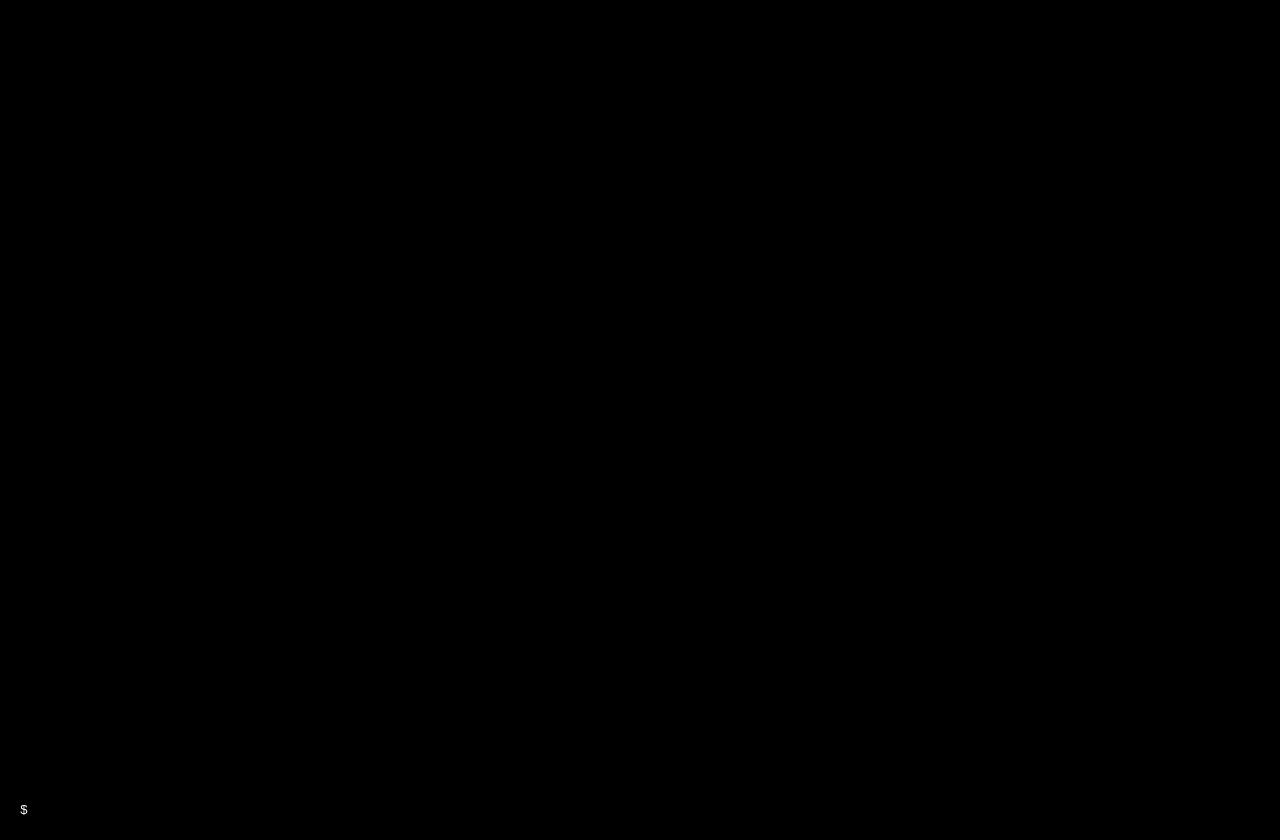
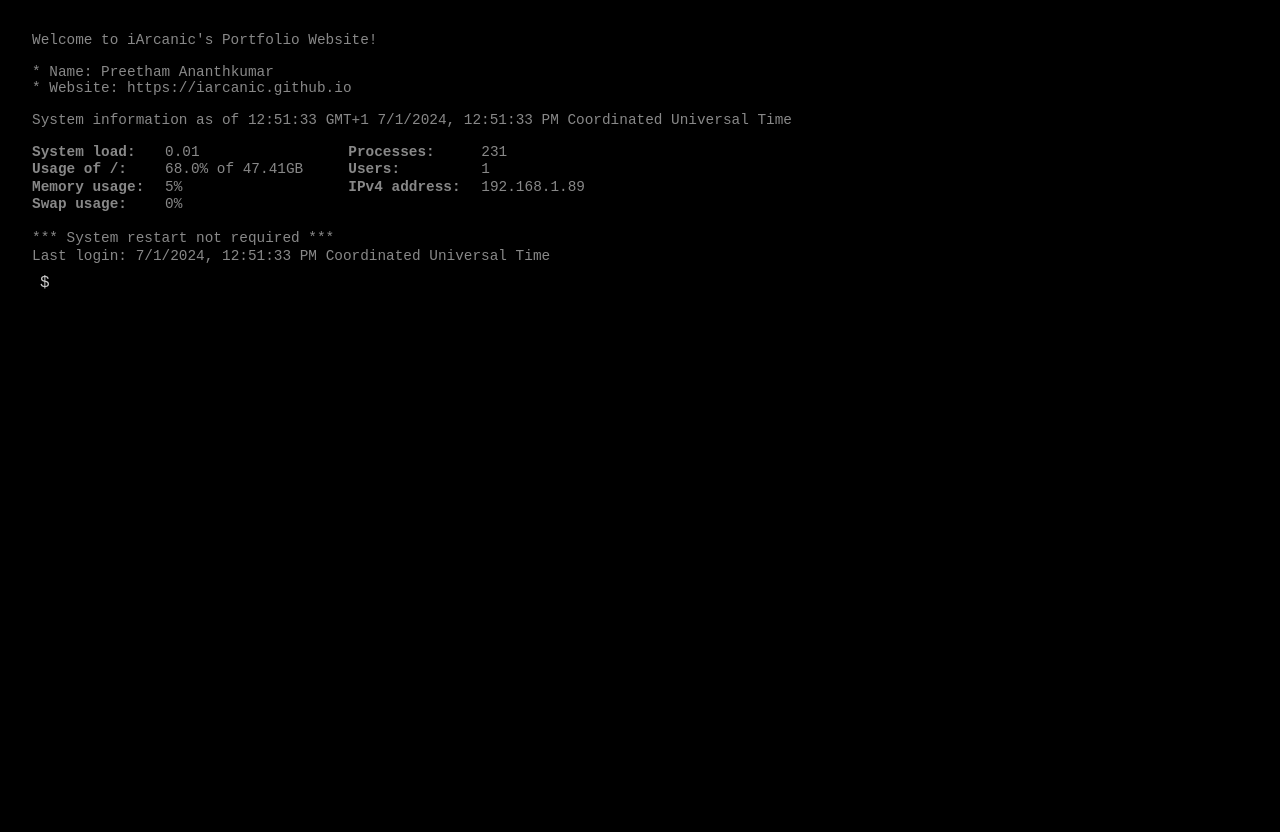
Before and after one commit to iArcanic/iarcanic.github.io, a React (Create React App) app: page / in a window 1280 px wide. Built offline with nearby package versions, Linux system fonts and the light colour scheme.

Commit message:
Added terminal welcome message and refactored inital layout

```diff
--- a/src/App.css
+++ b/src/App.css
@@ -1,38 +1,81 @@
-.App {
-  text-align: center;
+body {
+  margin: 0;
+  padding: 0;
+  font-family: "Roboto Mono", monospace; /* Replace with your chosen terminal font */
 }
 
-.App-logo {
-  height: 40vmin;
-  pointer-events: none;
+.terminal-window {
+  background-color: black;
+  color: white;
+  height: 100vh;
+  display: flex;
+  justify-content: flex-start;
+  align-items: flex-start;
+  padding: 1rem;
+  overflow: hidden;
 }
 
-@media (prefers-reduced-motion: no-preference) {
-  .App-logo {
-    animation: App-logo-spin infinite 20s linear;
-  }
+.terminal-content {
+  width: 100%;
+  max-width: 800px; /* Adjust as needed */
+  padding: 1rem;
 }
 
-.App-header {
-  background-color: #282c34;
-  min-height: 100vh;
-  display: flex;
-  flex-direction: column;
-  align-items: center;
-  justify-content: center;
-  font-size: calc(10px + 2vmin);
-  color: white;
+.terminal-welcome {
+  white-space: pre-wrap;
+  font-size: 0.9rem;
+  margin-bottom: 1rem;
+  color: #888888; /* Light gray color */
+  overflow: hidden;
 }
 
-.App-link {
-  color: #61dafb;
+.terminal-info {
+  font-size: 0.9rem;
+  line-height: 1.2;
+  color: #888888; /* Light gray color */
 }
 
-@keyframes App-logo-spin {
-  from {
-    transform: rotate(0deg);
-  }
-  to {
-    transform: rotate(360deg);
-  }
+.info-line {
+  display: grid;
+  grid-template-columns: auto 0.5fr auto 1fr; /* Adjust as needed */
+  gap: 0.5rem; /* Adjust spacing between cells */
 }
+
+.info-label {
+  font-weight: bold;
+  display: block;
+  min-width: 125px; /* Adjust as needed for alignment */
+  text-align: left; /* Align labels to the right */
+}
+
+.terminal-prompt {
+  display: flex;
+  align-items: center;
+  font-size: 1rem;
+  padding: 0.5rem;
+  color: #cccccc; /* Light gray color for prompt */
+}
+
+.command-prompt {
+  margin-right: 0.5rem;
+}
+
+.command-input {
+  background: transparent;
+  border: none;
+  outline: none;
+  color: white;
+  font-family: "Roboto Mono", monospace;
+  font-size: 1rem;
+  width: calc(100% - 1rem); /* Adjust as needed */
+  caret-color: white; /* Cursor color */
+  cursor: text; /* Set cursor to text style */
+}
+
+.command-input::placeholder {
+  color: transparent; /* Hide placeholder text */
+}
+
+.command-input:focus {
+  outline: none; /* Remove focus outline */
+}
--- a/src/App.js
+++ b/src/App.js
@@ -1,11 +1,104 @@
-import React from "react";
-import Terminal from "./components/Terminal/Terminal";
+import React, { useState, useEffect } from "react";
 import "./App.css";
 
-const App = () => (
-  <div className="App">
-    <Terminal />
-  </div>
-);
+function App() {
+  const [inputValue, setInputValue] = useState("");
+  const [currentTime, setCurrentTime] = useState("");
+  const [timezone, setTimezone] = useState("");
+
+  useEffect(() => {
+    const fetchTimeAndTimezone = () => {
+      const timeOptions = {
+        hour: "numeric",
+        minute: "numeric",
+        second: "numeric",
+        hour12: false,
+      };
+      const timezoneOptions = {
+        timeZoneName: "long",
+      };
+
+      // Fetch current time
+      const time = new Date().toLocaleTimeString(undefined, timeOptions);
+      setCurrentTime(time);
+
+      // Fetch timezone
+      const tz = new Date().toLocaleString(undefined, timezoneOptions);
+      setTimezone(tz);
+    };
+
+    fetchTimeAndTimezone();
+  }, []); // Empty dependency array ensures this runs only once
+
+  const handleInputChange = (event) => {
+    setInputValue(event.target.value);
+  };
+
+  const handleCommandSubmit = (event) => {
+    event.preventDefault();
+    // Handle command logic here
+    console.log(`Command entered: ${inputValue}`);
+    setInputValue("");
+  };
+
+  return (
+    <div className="terminal-window">
+      <div className="terminal-content">
+        <div className="terminal-welcome">
+          Welcome to iArcanic's Portfolio Website!
+          <br></br>
+          <br />* Name: <span>Preetham Ananthkumar</span>
+          <br />* Website: <span>https://iarcanic.github.io</span>
+          <br></br>
+          <br></br>
+          <span>
+            System information as of {currentTime} GMT+1 {timezone}
+          </span>
+        </div>
+
+        <div className="terminal-info">
+          <div className="info-line">
+            <span className="info-label">System load:</span>
+            <span>0.01</span>
+            <span className="info-label">Processes:</span>
+            <span>231</span>
+          </div>
+          <div className="info-line">
+            <span className="info-label">Usage of /:</span>
+            <span>68.0% of 47.41GB</span>
+            <span className="info-label">Users:</span>
+            <span>1</span>
+          </div>
+          <div className="info-line">
+            <span className="info-label">Memory usage:</span>
+            <span>5%</span>
+            <span className="info-label">IPv4 address:</span>
+            <span>192.168.1.89</span>
+          </div>
+          <div className="info-line">
+            <span className="info-label">Swap usage:</span>
+            <span>0%</span>
+          </div>
+          <br />
+          <span>*** System restart not required ***</span>
+          <br />
+          <span>Last login: {timezone}</span>
+        </div>
+
+        <form onSubmit={handleCommandSubmit} className="terminal-prompt">
+          <span className="command-prompt">$</span>
+          <input
+            type="text"
+            className="command-input"
+            placeholder=""
+            value={inputValue}
+            onChange={handleInputChange}
+            autoFocus
+          />
+        </form>
+      </div>
+    </div>
+  );
+}
 
 export default App;
--- a/src/components/Terminal/Terminal.css
+++ /dev/null
@@ -1,30 +0,0 @@
-.terminal {
-  background: black;
-  color: white;
-  font-family: monospace;
-  padding: 20px;
-  height: 100vh;
-  display: flex;
-  flex-direction: column;
-}
-
-.output {
-  flex-grow: 1;
-  overflow-y: auto;
-}
-
-.input-line {
-  display: flex;
-}
-
-.prompt {
-  margin-right: 5px;
-}
-
-input {
-  background: none;
-  border: none;
-  color: white;
-  flex: 1;
-  outline: none;
-}
--- a/src/components/Terminal/Terminal.js
+++ /dev/null
@@ -1,55 +0,0 @@
-import React, { useState } from "react";
-import "./Terminal.css";
-
-const commands = {
-  help: "Available commands: help, about-me, clear",
-  "about-me": "This is a terminal-style website built with React.",
-  clear: () => "",
-};
-
-const Terminal = () => {
-  const [output, setOutput] = useState([]);
-  const [input, setInput] = useState("");
-
-  const handleInputChange = (event) => setInput(event.target.value);
-
-  const handleKeyDown = (event) => {
-    if (event.key === "Enter") {
-      const newOutput = [...output];
-      const [cmd, ...args] = input.split(" ");
-      if (commands[cmd]) {
-        const result =
-          typeof commands[cmd] === "function"
-            ? commands[cmd](args)
-            : commands[cmd];
-        newOutput.push(`$ ${input}`, result);
-      } else {
-        newOutput.push(`$ ${input}`, `Command not found: ${cmd}`);
-      }
-      setOutput(newOutput);
-      setInput("");
-    }
-  };
-
-  return (
-    <div className="terminal">
-      <div className="output">
-        {output.map((line, index) => (
-          <div key={index}>{line}</div>
-        ))}
-      </div>
-      <div className="input-line">
-        <span className="prompt">$</span>
-        <input
-          type="text"
-          value={input}
-          onChange={handleInputChange}
-          onKeyDown={handleKeyDown}
-          autoFocus
-        />
-      </div>
-    </div>
-  );
-};
-
-export default Terminal;
```
